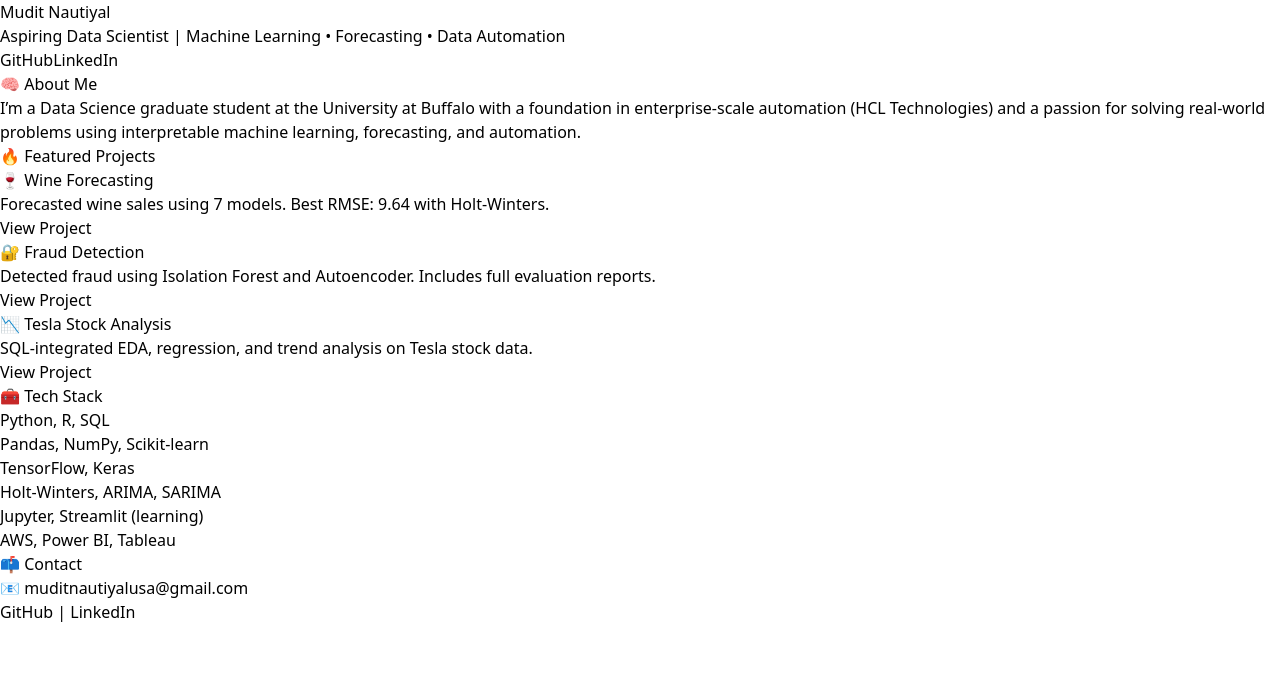
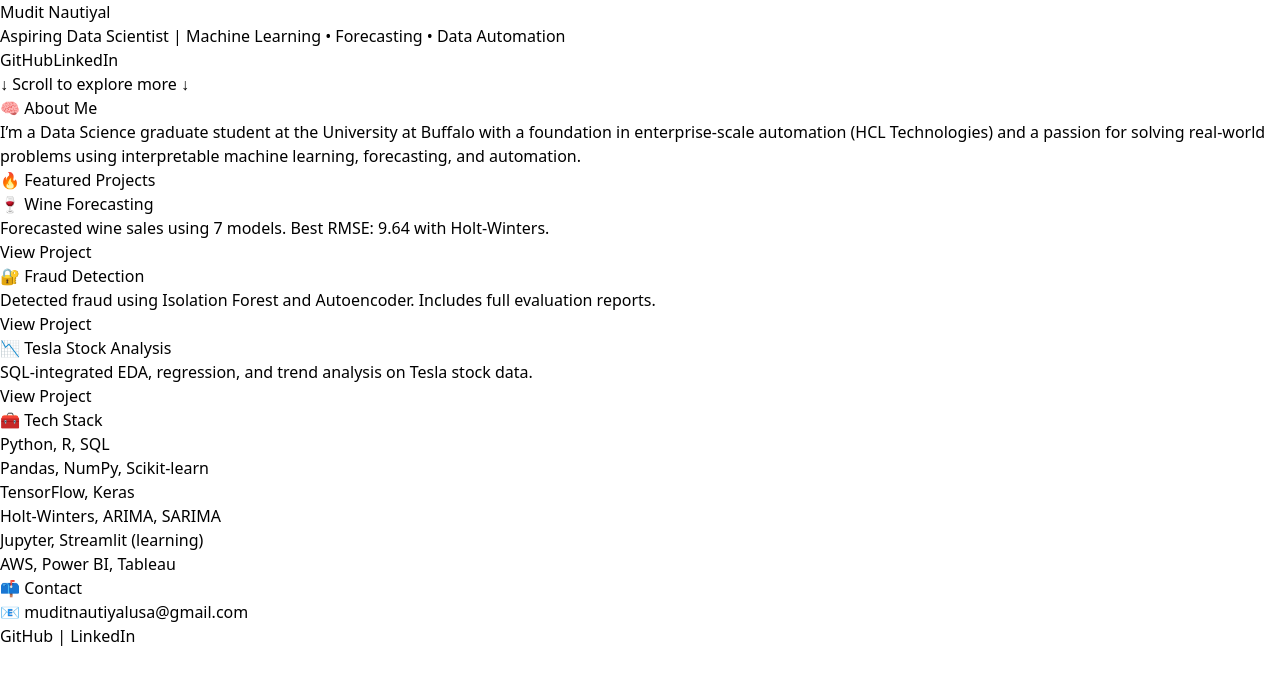
Before and after one commit to MuditNautiyal-21/muditnautiyal-portfolio, a React (Vite) app: page / in a window 1280 px wide. Shown: the top 680 px of the page. Built offline with nearby package versions, Linux system fonts and the light colour scheme.

Commit message:
Integrate dynamic Projects section - Updated

```diff
--- a/src/App.jsx
+++ b/src/App.jsx
@@ -1,11 +1,10 @@
 import React from "react";
-
 
 export default function App() {
   return (
     <main className="bg-gray-950 text-white font-sans">
       {/* Hero */}
-      <section className="min-h-screen flex flex-col justify-center items-center text-center px-6">
+      <section className="min-h-[75vh] flex flex-col justify-center items-center text-center px-6 relative">
         <h1 className="text-4xl md:text-6xl font-bold mb-4">Mudit Nautiyal</h1>
         <p className="text-xl md:text-2xl text-gray-300 mb-6">
           Aspiring Data Scientist | Machine Learning • Forecasting • Data Automation
@@ -13,6 +12,9 @@ export default function App() {
         <div className="flex gap-4">
           <a href="https://github.com/MuditNautiyal-21" className="underline text-blue-400">GitHub</a>
           <a href="https://linkedin.com/in/mudit-nautiyal" className="underline text-blue-400">LinkedIn</a>
+        </div>
+        <div className="absolute bottom-6 animate-bounce text-gray-500 text-sm">
+          ↓ Scroll to explore more ↓
         </div>
       </section>
 
```
